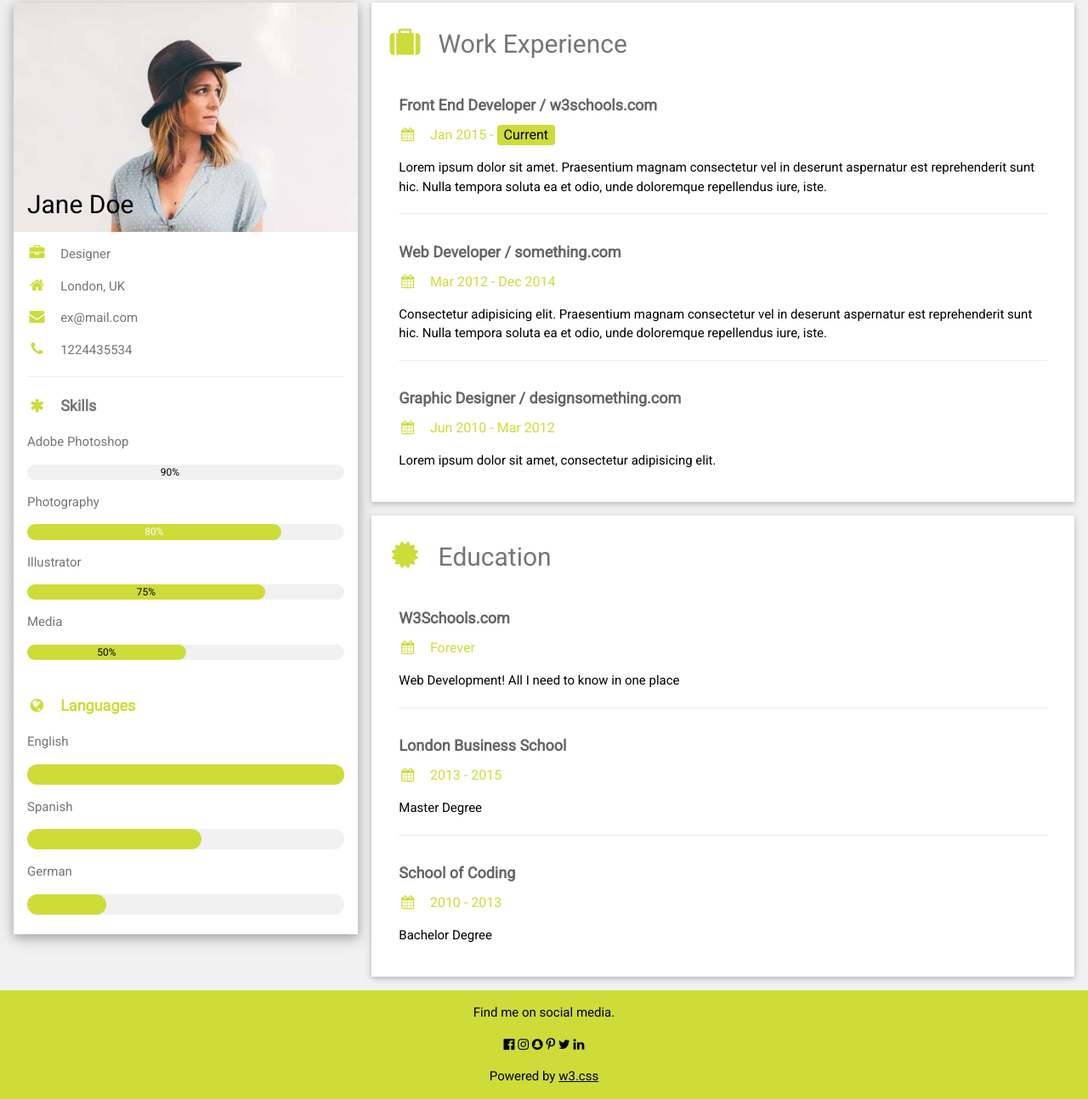
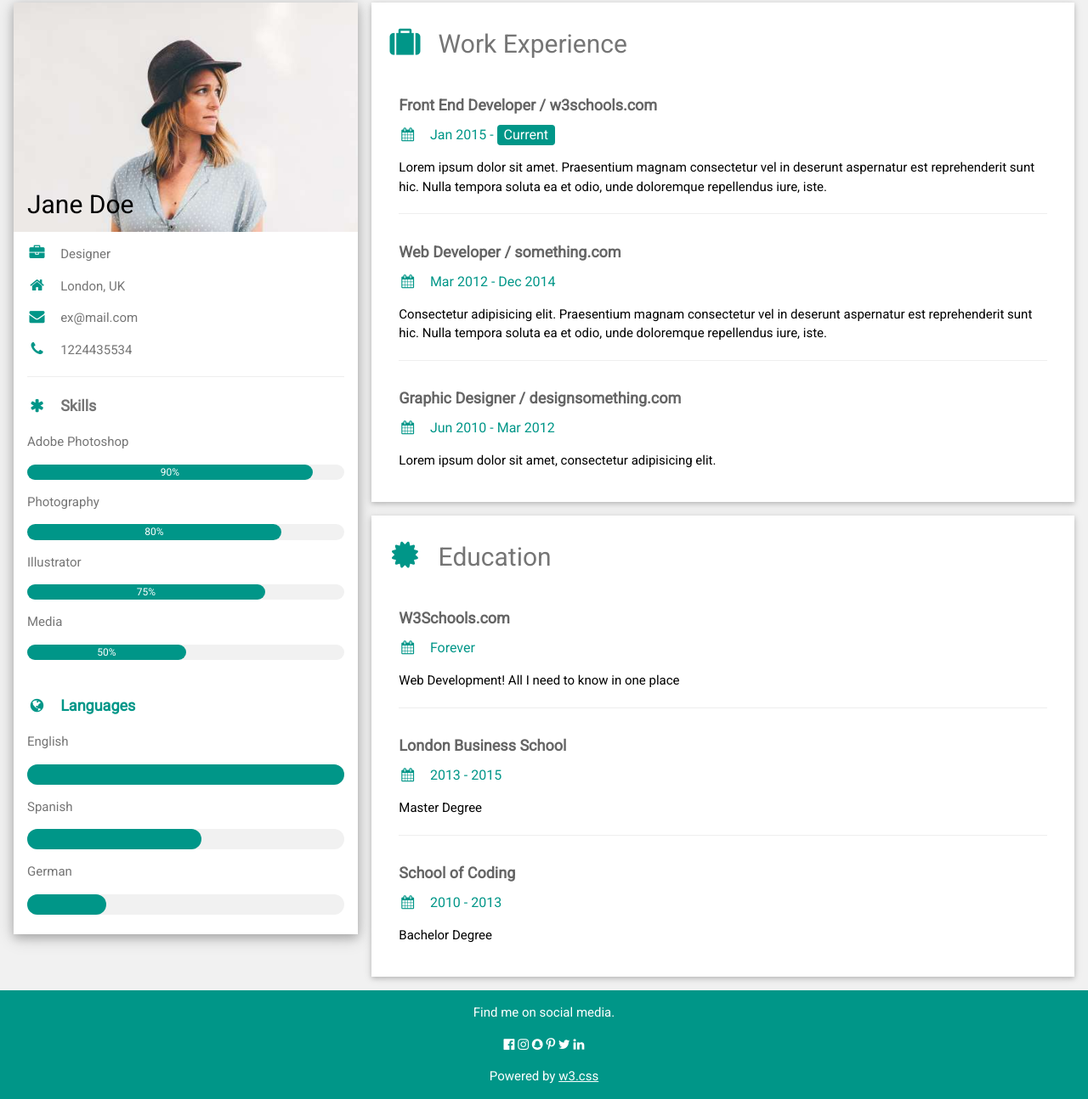
Before and after one commit to janpiyawat/w3cv, a plain HTML site: page index.html in a window 1280 px wide. Shown: the part 13-1307 px from the top of the page at 85% size. Drawn offline with nearby package versions, Linux system fonts and the light colour scheme.

Commit message:
change back to teal

```diff
--- a/index.html
+++ b/index.html
@@ -28,45 +28,45 @@ html,body,h1,h2,h3,h4,h5,h6 {font-family: "Roboto", sans-serif}
           </div>
         </div>
         <div class="w3-container">
-          <p><i class="fa fa-briefcase fa-fw w3-margin-right w3-large w3-text-lime"></i>Designer</p>
-          <p><i class="fa fa-home fa-fw w3-margin-right w3-large w3-text-lime"></i>London, UK</p>
-          <p><i class="fa fa-envelope fa-fw w3-margin-right w3-large w3-text-lime"></i>ex@mail.com</p>
-          <p><i class="fa fa-phone fa-fw w3-margin-right w3-large w3-text-lime"></i>1224435534</p>
+          <p><i class="fa fa-briefcase fa-fw w3-margin-right w3-large w3-text-teal"></i>Designer</p>
+          <p><i class="fa fa-home fa-fw w3-margin-right w3-large w3-text-teal"></i>London, UK</p>
+          <p><i class="fa fa-envelope fa-fw w3-margin-right w3-large w3-text-teal"></i>ex@mail.com</p>
+          <p><i class="fa fa-phone fa-fw w3-margin-right w3-large w3-text-teal"></i>1224435534</p>
           <hr>
 
-          <p class="w3-large"><b><i class="fa fa-asterisk fa-fw w3-margin-right w3-text-lime"></i>Skills</b></p>
+          <p class="w3-large"><b><i class="fa fa-asterisk fa-fw w3-margin-right w3-text-teal"></i>Skills</b></p>
           <p>Adobe Photoshop</p>
           <div class="w3-light-grey w3-round-xlarge w3-small">
-            <div class="w3-container w3-center w3-round-xlarge w3-theme" style="width:90%">90%</div>
+            <div class="w3-container w3-center w3-round-xlarge w3-teal" style="width:90%">90%</div>
           </div>
           <p>Photography</p>
           <div class="w3-light-grey w3-round-xlarge w3-small">
-            <div class="w3-container w3-center w3-round-xlarge w3-lime" style="width:80%">
+            <div class="w3-container w3-center w3-round-xlarge w3-teal" style="width:80%">
               <div class="w3-center w3-text-white">80%</div>
             </div>
           </div>
           <p>Illustrator</p>
           <div class="w3-light-grey w3-round-xlarge w3-small">
-            <div class="w3-container w3-center w3-round-xlarge w3-lime" style="width:75%">75%</div>
+            <div class="w3-container w3-center w3-round-xlarge w3-teal" style="width:75%">75%</div>
           </div>
           <p>Media</p>
           <div class="w3-light-grey w3-round-xlarge w3-small">
-            <div class="w3-container w3-center w3-round-xlarge w3-lime" style="width:50%">50%</div>
+            <div class="w3-container w3-center w3-round-xlarge w3-teal" style="width:50%">50%</div>
           </div>
           <br>
 
-          <p class="w3-large w3-text-lime"><b><i class="fa fa-globe fa-fw w3-margin-right w3-text-lime"></i>Languages</b></p>
+          <p class="w3-large w3-text-teal"><b><i class="fa fa-globe fa-fw w3-margin-right w3-text-teal"></i>Languages</b></p>
           <p>English</p>
           <div class="w3-light-grey w3-round-xlarge">
-            <div class="w3-round-xlarge w3-lime" style="height:24px;width:100%"></div>
+            <div class="w3-round-xlarge w3-teal" style="height:24px;width:100%"></div>
           </div>
           <p>Spanish</p>
           <div class="w3-light-grey w3-round-xlarge">
-            <div class="w3-round-xlarge w3-lime" style="height:24px;width:55%"></div>
+            <div class="w3-round-xlarge w3-teal" style="height:24px;width:55%"></div>
           </div>
           <p>German</p>
           <div class="w3-light-grey w3-round-xlarge">
-            <div class="w3-round-xlarge w3-lime" style="height:24px;width:25%"></div>
+            <div class="w3-round-xlarge w3-teal" style="height:24px;width:25%"></div>
           </div>
           <br>
         </div>
@@ -79,43 +79,43 @@ html,body,h1,h2,h3,h4,h5,h6 {font-family: "Roboto", sans-serif}
     <div class="w3-twothird">
 
       <div class="w3-container w3-card w3-white w3-margin-bottom">
-        <h2 class="w3-text-grey w3-padding-16"><i class="fa fa-suitcase fa-fw w3-margin-right w3-xxlarge w3-text-lime"></i>Work Experience</h2>
+        <h2 class="w3-text-grey w3-padding-16"><i class="fa fa-suitcase fa-fw w3-margin-right w3-xxlarge w3-text-teal"></i>Work Experience</h2>
         <div class="w3-container">
           <h5 class="w3-opacity"><b>Front End Developer / w3schools.com</b></h5>
-          <h6 class="w3-text-lime"><i class="fa fa-calendar fa-fw w3-margin-right"></i>Jan 2015 - <span class="w3-tag w3-lime w3-round">Current</span></h6>
+          <h6 class="w3-text-teal"><i class="fa fa-calendar fa-fw w3-margin-right"></i>Jan 2015 - <span class="w3-tag w3-teal w3-round">Current</span></h6>
           <p>Lorem ipsum dolor sit amet. Praesentium magnam consectetur vel in deserunt aspernatur est reprehenderit sunt hic. Nulla tempora soluta ea et odio, unde doloremque repellendus iure, iste.</p>
           <hr>
         </div>
         <div class="w3-container">
           <h5 class="w3-opacity"><b>Web Developer / something.com</b></h5>
-          <h6 class="w3-text-lime"><i class="fa fa-calendar fa-fw w3-margin-right"></i>Mar 2012 - Dec 2014</h6>
+          <h6 class="w3-text-teal"><i class="fa fa-calendar fa-fw w3-margin-right"></i>Mar 2012 - Dec 2014</h6>
           <p>Consectetur adipisicing elit. Praesentium magnam consectetur vel in deserunt aspernatur est reprehenderit sunt hic. Nulla tempora soluta ea et odio, unde doloremque repellendus iure, iste.</p>
           <hr>
         </div>
         <div class="w3-container">
           <h5 class="w3-opacity"><b>Graphic Designer / designsomething.com</b></h5>
-          <h6 class="w3-text-lime"><i class="fa fa-calendar fa-fw w3-margin-right"></i>Jun 2010 - Mar 2012</h6>
+          <h6 class="w3-text-teal"><i class="fa fa-calendar fa-fw w3-margin-right"></i>Jun 2010 - Mar 2012</h6>
           <p>Lorem ipsum dolor sit amet, consectetur adipisicing elit. </p><br>
         </div>
       </div>
 
       <div class="w3-container w3-card w3-white">
-        <h2 class="w3-text-grey w3-padding-16"><i class="fa fa-certificate fa-fw w3-margin-right w3-xxlarge w3-text-lime"></i>Education</h2>
+        <h2 class="w3-text-grey w3-padding-16"><i class="fa fa-certificate fa-fw w3-margin-right w3-xxlarge w3-text-teal"></i>Education</h2>
         <div class="w3-container">
           <h5 class="w3-opacity"><b>W3Schools.com</b></h5>
-          <h6 class="w3-text-lime"><i class="fa fa-calendar fa-fw w3-margin-right"></i>Forever</h6>
+          <h6 class="w3-text-teal"><i class="fa fa-calendar fa-fw w3-margin-right"></i>Forever</h6>
           <p>Web Development! All I need to know in one place</p>
           <hr>
         </div>
         <div class="w3-container">
           <h5 class="w3-opacity"><b>London Business School</b></h5>
-          <h6 class="w3-text-lime"><i class="fa fa-calendar fa-fw w3-margin-right"></i>2013 - 2015</h6>
+          <h6 class="w3-text-teal"><i class="fa fa-calendar fa-fw w3-margin-right"></i>2013 - 2015</h6>
           <p>Master Degree</p>
           <hr>
         </div>
         <div class="w3-container">
           <h5 class="w3-opacity"><b>School of Coding</b></h5>
-          <h6 class="w3-text-lime"><i class="fa fa-calendar fa-fw w3-margin-right"></i>2010 - 2013</h6>
+          <h6 class="w3-text-teal"><i class="fa fa-calendar fa-fw w3-margin-right"></i>2010 - 2013</h6>
           <p>Bachelor Degree</p><br>
         </div>
       </div>
@@ -129,7 +129,7 @@ html,body,h1,h2,h3,h4,h5,h6 {font-family: "Roboto", sans-serif}
   <!-- End Page Container -->
 </div>
 
-<footer class="w3-container w3-lime w3-center w3-margin-top">
+<footer class="w3-container w3-teal w3-center w3-margin-top">
   <p>Find me on social media.</p>
   <i class="fa fa-facebook-official w3-hover-opacity"></i>
   <i class="fa fa-instagram w3-hover-opacity"></i>
```
